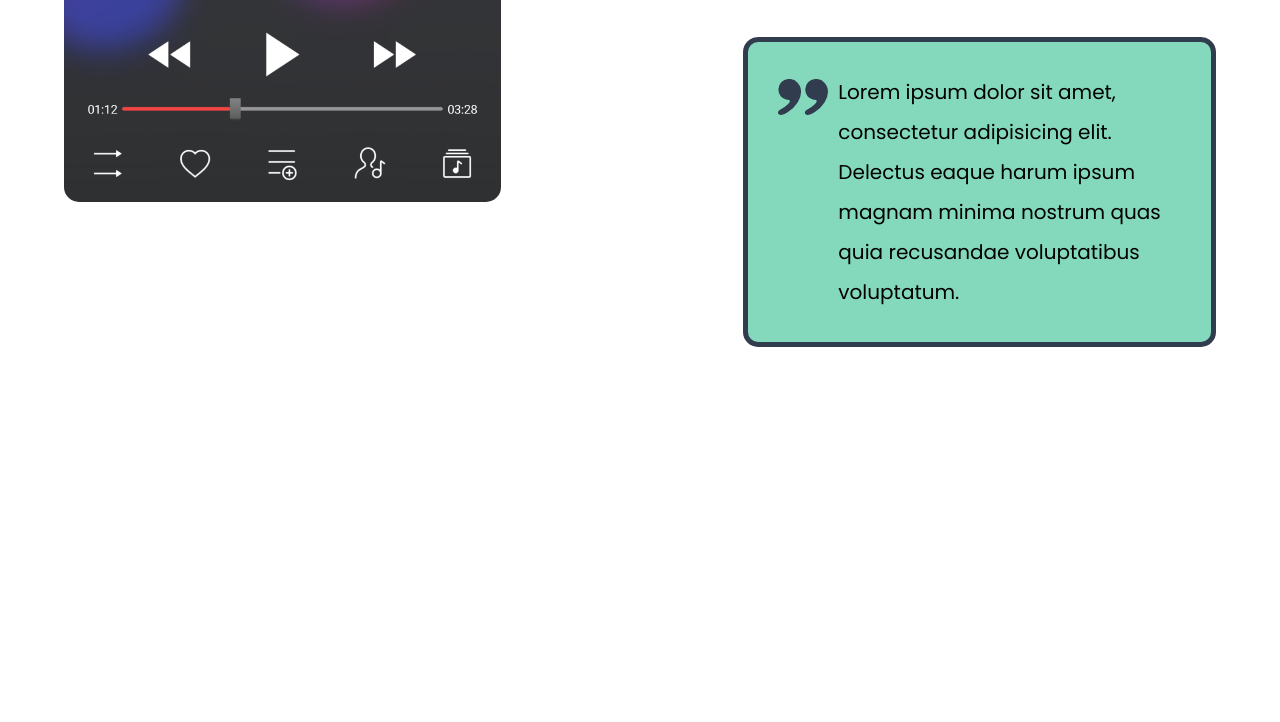
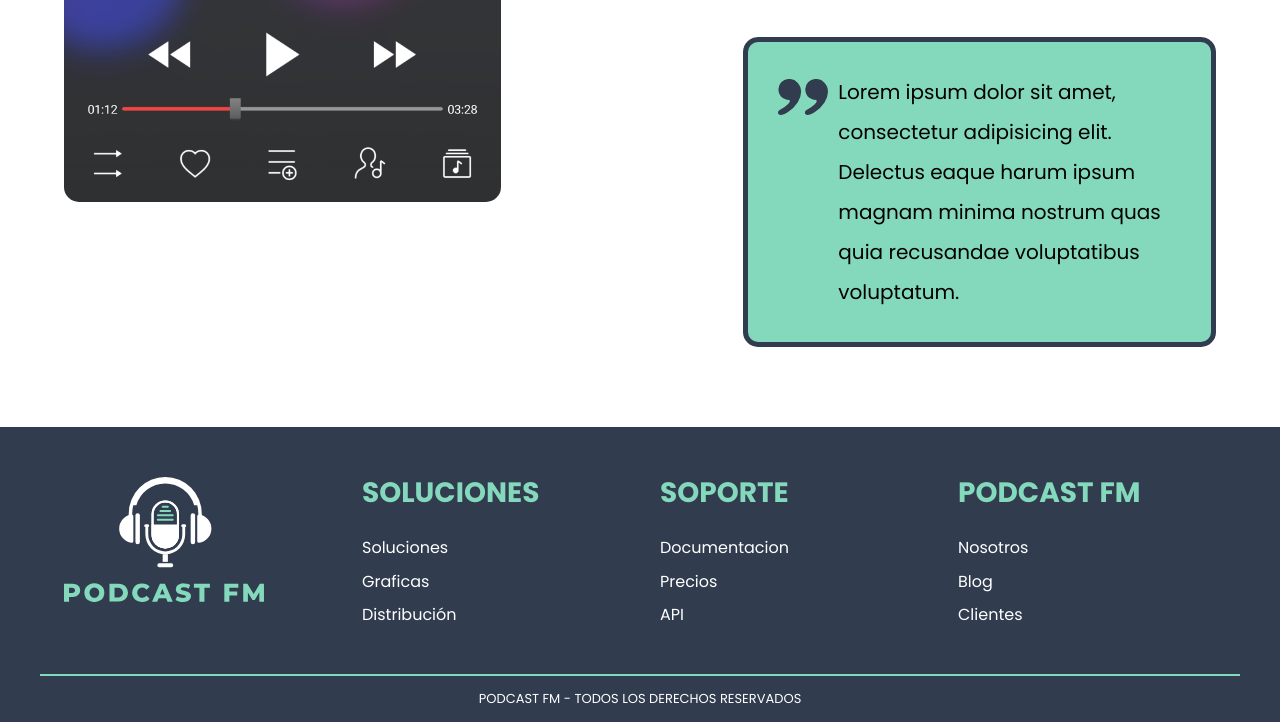
Before and after one commit to dolivare5/podcastdm, a website: page index.html in a window 1280 px wide. Shown: the part 4788-5510 px from the top of the page. Before the commit the page ends 5215 px from the top, so only its background shows below. Drawn offline with Linux system fonts and the light colour scheme.

Commit message:
Footer terminado. Agrupe el código en el Footer y le di los estilos necesarios. Utilize grid y display block.

```diff
--- a/index.html
+++ b/index.html
@@ -149,5 +149,42 @@
             </div> <!-- .sect-testimoniales__contenido -->
         </section> <!-- .sect-testimoniales contenedor -->
 
+        <footer class="footer">
+            <div class="footer__grid contenedor">
+                <div class="footer__widget">
+                    <img src="build/img/logo.svg" alt="Logo Podcast FM" class="footer__logo">
+                </div> <!-- .footer__widget -->
+
+                <div class="footer__widget">
+                    <h3 class="footer__heading">Soluciones</h3>
+                    <nav class="footer__nav">
+                        <a href="#" class="footer__item">Soluciones</a>
+                        <a href="#" class="footer__item">Graficas</a>
+                        <a href="#" class="footer__item">Distribución</a>
+                    </nav> <!-- .footer__nav -->
+                </div> <!-- .footer__widget -->
+
+                <div class="footer__widget">
+                    <h3 class="footer__heading">Soporte</h3>
+                    <nav class="footer__nav">
+                        <a href="#" class="footer__item">Documentacion</a>
+                        <a href="#" class="footer__item">Precios</a>
+                        <a href="#" class="footer__item">API</a>
+                    </nav> <!-- .footer__nav -->
+                </div> <!-- .footer__widget -->
+
+                <div class="footer__widget">
+                    <h3 class="footer__heading">Podcast FM</h3>
+                    <nav class="footer__nav">
+                        <a href="#" class="footer__item">Nosotros</a>
+                        <a href="#" class="footer__item">Blog</a>
+                        <a href="#" class="footer__item">Clientes</a>
+                    </nav> <!-- .footer__nav -->
+                </div> <!-- .footer__widget -->
+            </div> <!-- .footer__grid .contenedor -->
+            <p class="footer__copyright">Podcast FM  - Todos los derechos reservados</p>
+        </footer> <!-- .footer -->
+
+
     </body>
 </html>
--- /dev/null
+++ b/src/scss/ui/_footer.scss
@@ -0,0 +1,60 @@
+@use "../base/variables" as v;
+@use "../base/mixins" as m;
+
+.footer{
+    background-color: v.$secundario;
+    color: v.$blanco;
+    &__grid{
+        padding: 5rem 0;
+        @include m.tablet{
+            @include m.grid(4, 4rem);
+        }
+    }
+
+    &__logo{
+        max-width: 20rem;
+        margin: 0 auto 5rem 0;
+        @include m.tablet{
+            margin-bottom: 0;
+        }
+    }
+
+    &__widget{
+        margin-bottom: 2rem;
+        @include m.tablet{
+            margin-bottom: 0;
+        }
+    }
+
+    &__heading{
+        color: v.$primario;
+        text-align: left;
+        @include m.tablet{
+            margin-bottom: 3rem;
+        }
+    }
+
+    &__nav{
+
+    }
+
+    &__item{
+        display: block;
+        color: v.$blanco;
+        margin-bottom: 1.5rem;
+        &:last-of-type{
+            margin-bottom: 0;
+        }
+    }
+
+    &__copyright{
+        text-align: center;
+        color: v.$blanco;
+        padding: 1rem;
+        border-top: 2px solid v.$primario;
+        max-width: 120rem;
+        margin: 0 auto;
+        font-size: 1.3rem;
+        text-transform: uppercase;
+    }
+}
--- a/src/scss/ui/_index.scss
+++ b/src/scss/ui/_index.scss
@@ -4,5 +4,6 @@
 @forward "estadisticas";
 @forward "planes";
 @forward "testimoniales";
+@forward "footer";
 
 @forward "botones";
```
Also changed, not shown: build/css/app.css, 1 other file.
